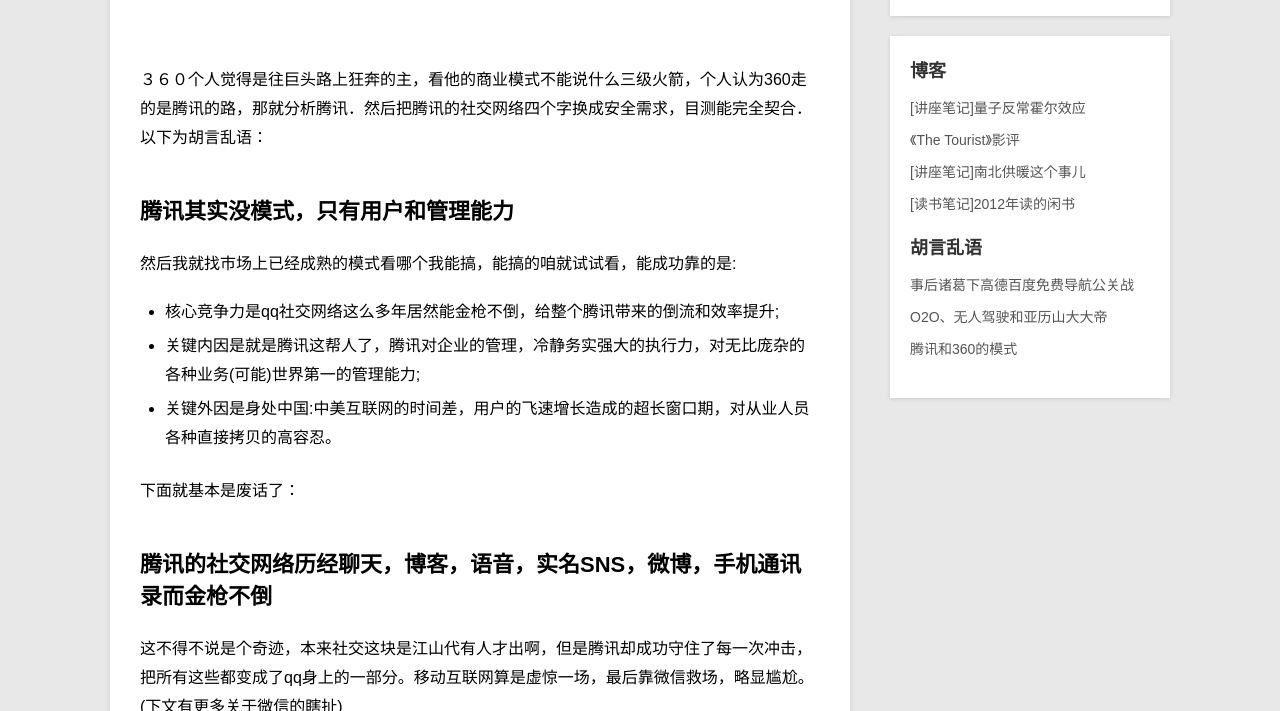
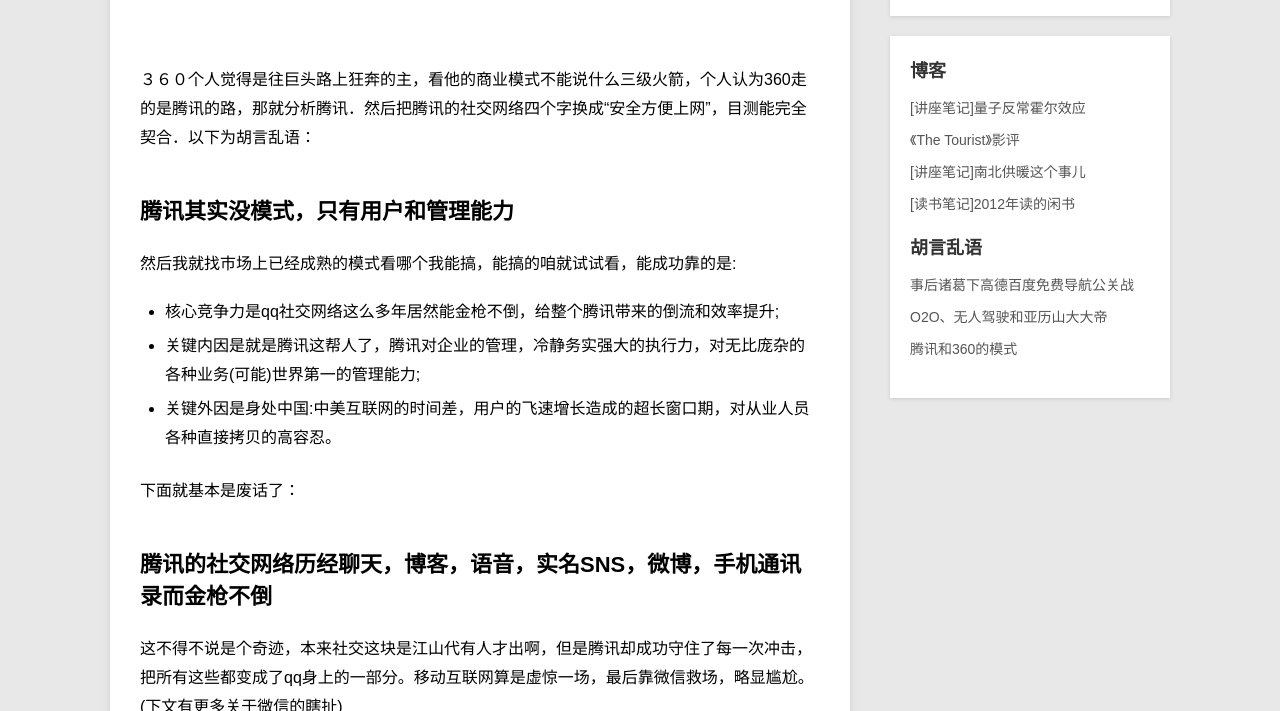
Before and after one commit to monomaniar/monomaniar.github.io, a Jekyll site: the page built from _posts/misc/2012-12-31-huyanluanyu-tengxundemoshi.md, in a window 1280 px wide and 900 px high, cut to the strip 189-900 px from the top of the window. Built offline with Jekyll 4.4.1, drawn with Linux system fonts in a browser that asks for light colours; nearby versions of some CDN libraries; Markdown is read by kramdown in place of the engine named in the settings.

Commit message:
Update 2012-12-31-huyanluanyu-tengxundemoshi.md

```diff
--- a/_posts/misc/2012-12-31-huyanluanyu-tengxundemoshi.md
+++ b/_posts/misc/2012-12-31-huyanluanyu-tengxundemoshi.md
@@ -5,7 +5,7 @@
 description: '360是啥模式，不如分析腾讯，然后把社交网络换成安全需求，个人目测能完全契合．其实这个模式就是没模式，只有用户和管理能力．腾讯的核心竞争力是社交网络的渠道价值带来的成本消减，关键内因当然还是人的管理，关键外因是中国相比美国的时间差，中国的互联网人口红利。'
 ---
 
-３６０个人觉得是往巨头路上狂奔的主，看他的商业模式不能说什么三级火箭，个人认为360走的是腾讯的路，那就分析腾讯．然后把腾讯的社交网络四个字换成安全需求，目测能完全契合．以下为胡言乱语：
+３６０个人觉得是往巨头路上狂奔的主，看他的商业模式不能说什么三级火箭，个人认为360走的是腾讯的路，那就分析腾讯．然后把腾讯的社交网络四个字换成“安全方便上网”，目测能完全契合．以下为胡言乱语：
 
 ## 腾讯其实没模式，只有用户和管理能力
 
```
